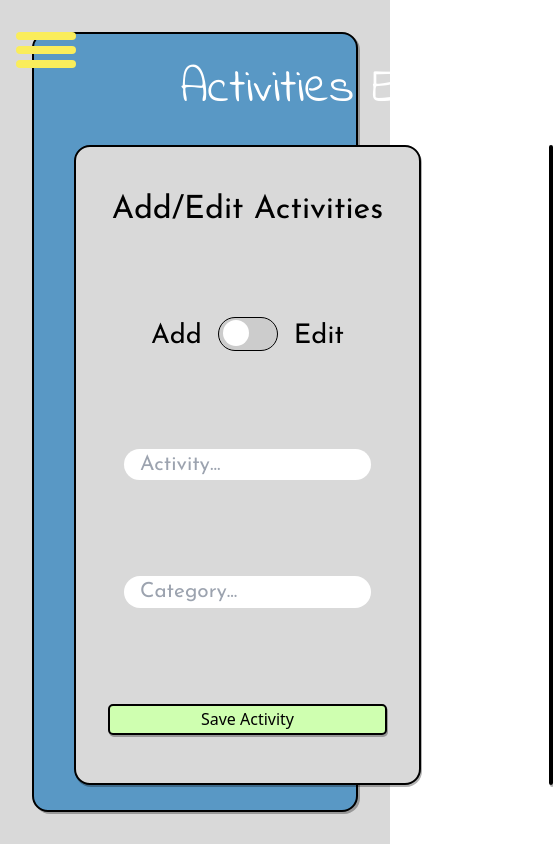
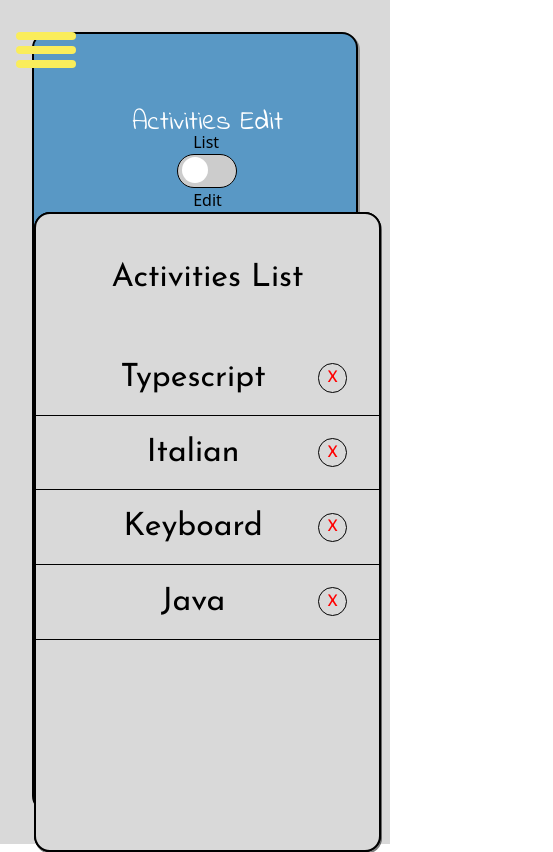
Before and after one commit to danboyce92/Productivity-Tracker-App, a React (Vite) app in the folder ProductivityTracker/: page /edit in a window 390 px wide. Shown: the whole page, 553 px wide, since content can reach past the window. Built offline with nearby package versions, Linux system fonts and the light colour scheme; a web font is replaced by a local one.

Commit message:
responsive edit page

```diff
--- a/ProductivityTracker/src/components/ActivitiesEdit.tsx
+++ b/ProductivityTracker/src/components/ActivitiesEdit.tsx
@@ -2,10 +2,14 @@ import { useState } from "react";
 import ToggleButton from "./ToggleButton";
 
 const ActivitiesEdit = () => {
-  const [tJToggle, setTJToggle] = useState(false);
+  const [tJToggleEdit, setTJToggleEdit] = useState(false);
+  const [tJToggleSmall, setTJToggleSmall] = useState(false);
 
-  const onToggle = () => {
-    setTJToggle(!tJToggle);
+  const onToggleEdit = () => {
+    setTJToggleEdit(!tJToggleEdit);
+  }
+  const onToggleSmall = () => {
+    setTJToggleSmall(!tJToggleSmall);
   }
 
   const list = ["Typescript", "Italian", "Keyboard", "Java"];
@@ -23,10 +27,11 @@ const ActivitiesEdit = () => {
   return(
     <div id="activities-edit">
       <div id="activities-edit-title">Activities Edit</div>
+        <div id="small-toggle"><ToggleButton onToggle={onToggleSmall} left="List" right="Edit" id="sm-tg" /></div>
         <div id="edit-container">
           <div id="add-activities">
             <div id="add-edit-title">Add/Edit Activities</div>
-            <div id="toggle-button"><ToggleButton onToggle={onToggle} /></div>
+            <div id="toggle-button"><ToggleButton onToggle={onToggleEdit} left="Add" right="Edit" id="ad-tg" /></div>
             <input id="name-input" type="text" placeholder="Activity..." />
             <input id="category-input" type="text" placeholder="Category..." />
             <button id="save-button">Save Activity</button>
--- a/ProductivityTracker/src/components/ToggleButton.tsx
+++ b/ProductivityTracker/src/components/ToggleButton.tsx
@@ -1,19 +1,22 @@
 
 interface Toggle {
   onToggle: () => void;
+  left: string;
+  right: string;
+  id: string;
 }
 
-const ToggleButton: React.FC<Toggle> = ({ onToggle }) => {
+const ToggleButton: React.FC<Toggle> = ({ onToggle, left, right, id }) => {
   return (
     <div id="toggle-button">
-    <div className="px-4 m-auto">Add</div>
+    <div className="px-4 m-auto">{left}</div>
     <div>
-      <label className="switch">
-        <input onClick={onToggle} type="checkbox"/>
+    <label className="switch">
+        <input id={id} onClick={onToggle} type="checkbox"/>
         <span className="slider round"></span>
       </label>
     </div>
-    <div className="px-4 m-auto">Edit</div>
+    <div className="px-4 m-auto">{right}</div>
     </div>
 
   )
--- a/ProductivityTracker/src/sass/pages/activities-edit.scss
+++ b/ProductivityTracker/src/sass/pages/activities-edit.scss
@@ -1,3 +1,8 @@
+
+
+
+@media only screen and (min-width: 601px) {
+
 
   #activities-edit {
     position: absolute;
@@ -10,14 +15,18 @@
     display: grid;
     grid-template-rows: repeat(7, 1fr);
 
-
     #activities-edit-title {
       @include grid-position(1, 5, 1, 2);
       font-family: 'Indie Flower', cursive;
-    font-size: clamp(2em, 3em, 4em);
+      font-size: clamp(2rem, 3rem, 4rem);
       color: white;
       margin: auto;
     }
+
+    #small-toggle {
+      visibility: collapse;
+    }
+
 
     #edit-container {
       @include grid-position(1, 5, 2, 8);
@@ -116,9 +125,148 @@
             }
           }
         }
+      }
+    }
+  }
+}
+
+
+
+
+
+//Small screen
+@media only screen and (max-width: 600px) {
+
+  #activities-edit {
+    position: absolute;
+    box-sizing: border-box;
+    background-color: #5998C5;
+    border: 2px solid;
+    box-shadow: 2px 2px rgba(0, 0, 0, .3);
+    border-radius: 1rem;
+    inset: 2rem;
+    display: grid;
+    grid-template-rows: repeat(7, 1fr);
+
+    #activities-edit-title {
+      @include grid-position(1, 2, 1, 2);
+      font-family: 'Indie Flower', cursive;
+      font-size: clamp(1.5rem, 1.7rem, 2rem);
+      color: white;
+      margin: auto;
+    }
+
+    #small-toggle {
+      @include grid-position(1, 2, 1, 2);
+      display: flex;
+      margin: 0 auto;
+      margin-top: 6rem;
+    }
+
+    #small-toggle:has(input:checked) ~ #edit-container > #edit-current-activities {
+      visibility: collapse;
+    }
+
+
+    #edit-container {
+      @include grid-position(1, 2, 2, 8);
+      border-radius: 1rem;
+      margin: auto;
+      display: grid;
+
+      #add-activities {
+        @include grid-position(1, 2, 1, 2);
+        @include internal-box();
+        display: grid;
+        grid-template-rows: repeat(5, 1fr);
+        font-family: 'Josefin Sans', sans-serif;
+
+        #add-edit-title {
+          @include grid-position(1, 2, 1, 2);
+          margin: auto;
+
+          font-size: clamp(1.5em, 1.6em, 2.5em);
+
+        }
+        #toggle-button {
+          @include grid-position(1, 2, 2, 3);
+          margin: auto;
+
+          font-size: clamp(1em, 1.3em, 1.5em);
+          display: flex;
+        }
+        #name-input {
+          @include grid-position(1, 2, 3, 4);
+          margin: 3rem 3rem;
+          border-radius: 1rem;
+          padding-left: 1rem;
+
+          font-size: clamp(1em, 1.3em, 1.5em);
+        }
+        #category-input {
+          @include grid-position(1, 2, 4, 5);
+          margin: 3rem 3rem;
+          border-radius: 1rem;
+          padding-left: 1rem;
+
+          font-size: clamp(1em, 1.3em, 1.5em);
+        }
+        #save-button {
+          margin: 3rem 2rem;
+          box-shadow: 1px 2px rgba(0, 0, 0, 0.3);
+          border: 2px solid;
+          border-radius: 5px;
+          background-color: #CFFFB0;
+        }
+
+      }
+      #edit-current-activities {
+        @include grid-position(1, 2, 1, 2);
+        @include internal-box();
+        border-radius: 1rem;
+        display: grid;
+        grid-template-rows: repeat(5, 1fr);
+        overflow-y: hidden;
+        z-index: 4;
+        font-family: 'Josefin Sans', sans-serif;
+
+        #edit-current-title {
+          @include grid-position(1, 2, 1, 2);
+
+          font-size: clamp(1.5em, 2em, 2.5em);
+          margin: auto;
+
+        }
+        #current-list {
+          @include grid-position(1, 2, 2, 6);
+          overflow-y: scroll;
+
+
+          #map-item {
+            text-align: center;
+            padding: .8rem 2rem;
+            display: flex;
+            border-bottom: 1px solid #000;
+
+
+            #item-name {
+              font-size: clamp(1.5em, 2em, 2.5em);
+              margin: auto;
+            }
+            #item-del {
+              color: red;
+              border: 1px solid black;
+              border-radius: 1rem;
+              padding: 0.1rem .5rem;
+              margin: auto 0;
+              cursor: pointer;
+            }
+          }
+        }
 
 
       }
     }
 
   }
+}
```
Lines whose indentation alone changed are shown as unchanged.
